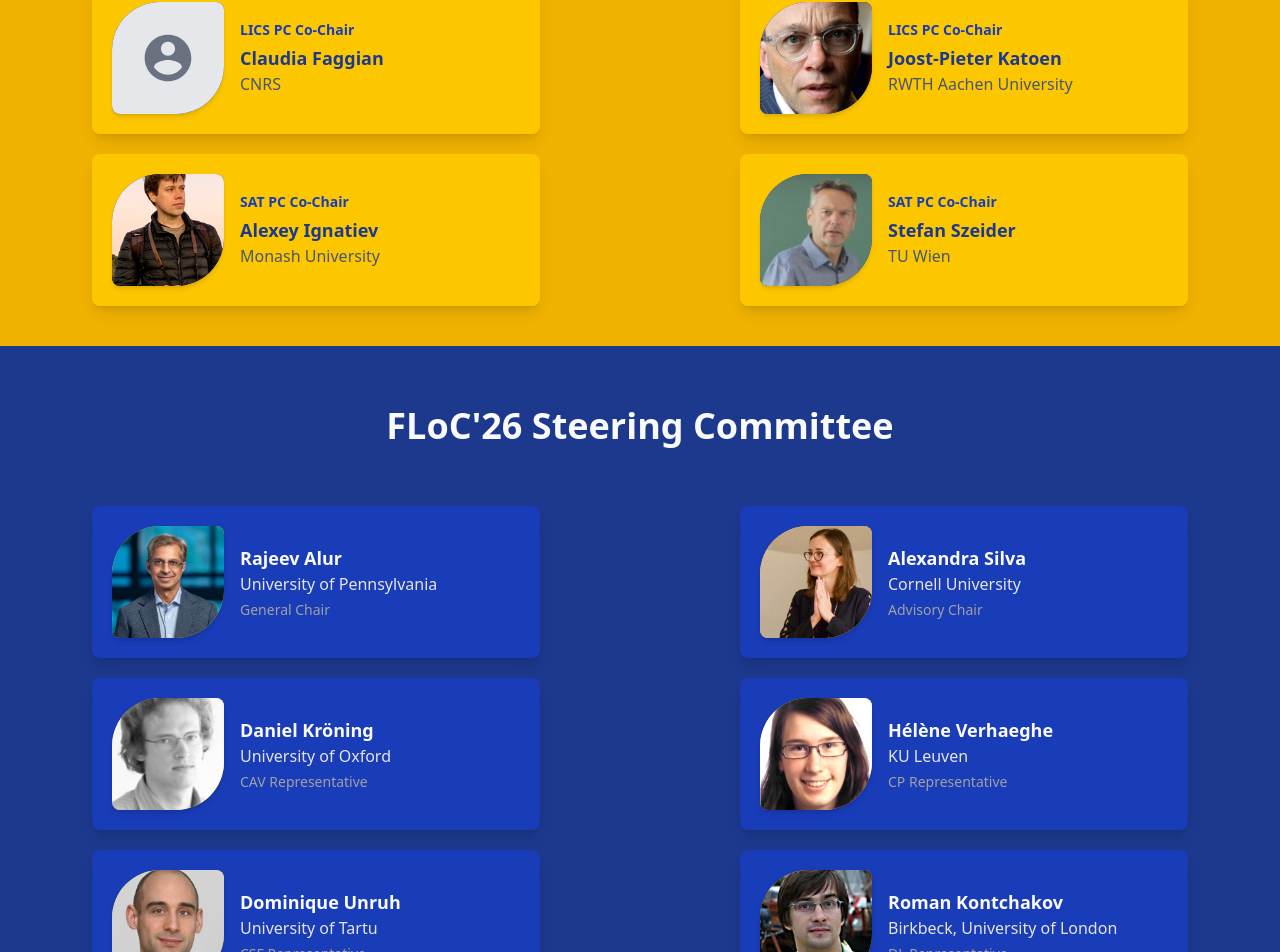
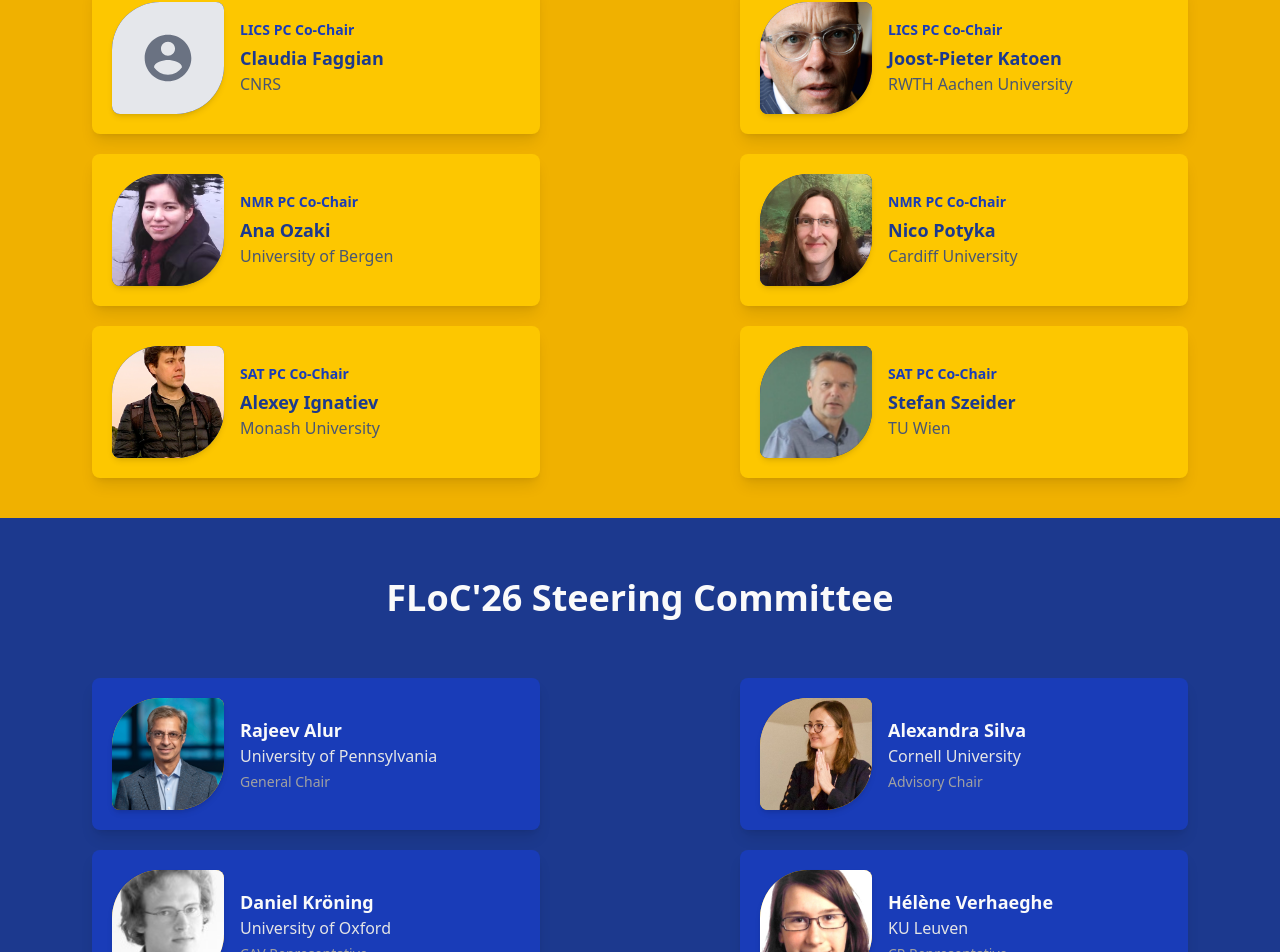
Before and after one commit to nunoplopes/floc26website, a React (Vite) app: page /committees in a window 1280 px wide. Shown: the part 4574-5526 px from the top of the page. Built offline with nearby package versions, Linux system fonts and the light colour scheme.

Commit message:
add NMR PC chairs

```diff
--- a/src/components/event data/data.js
+++ b/src/components/event data/data.js
@@ -47,6 +47,8 @@ import ALISA from "../../assets/images/committes/alisa.jpg";
 import DEEPAK from "../../assets/images/committes/deepakgarg.jpg";
 import UNRUH from "../../assets/images/committes/unruh.jpg";
 import WFABER from "../../assets/images/committes/wfaber.jpg";
+import OZAKI from "../../assets/images/committes/ozaki.avif";
+import POTYKA from "../../assets/images/committes/potyka.jpg";
 
 export const committeeData = {
   organizers: [
@@ -350,6 +352,20 @@ export const committeeData = {
       webpage: "https://www-i2.informatik.rwth-aachen.de/~katoen/",
     },
     {
+      name: "Ana Ozaki",
+      image: OZAKI,
+      affiliation: "University of Bergen",
+      role: "NMR PC Co-Chair",
+      webpage: "https://www4.uib.no/en/find-employees/Ana.Ozaki",
+    },
+    {
+      name: "Nico Potyka",
+      image: POTYKA,
+      affiliation: "Cardiff University",
+      role: "NMR PC Co-Chair",
+      webpage: "https://profiles.cardiff.ac.uk/staff/potykan",
+    },
+    {
       name: "Alexey Ignatiev",
       image: ALEXEY,
       affiliation: "Monash University",
```
Also changed, not shown: src/assets/images/committes/ozaki.avif (added), src/assets/images/committes/potyka.jpg (added).
